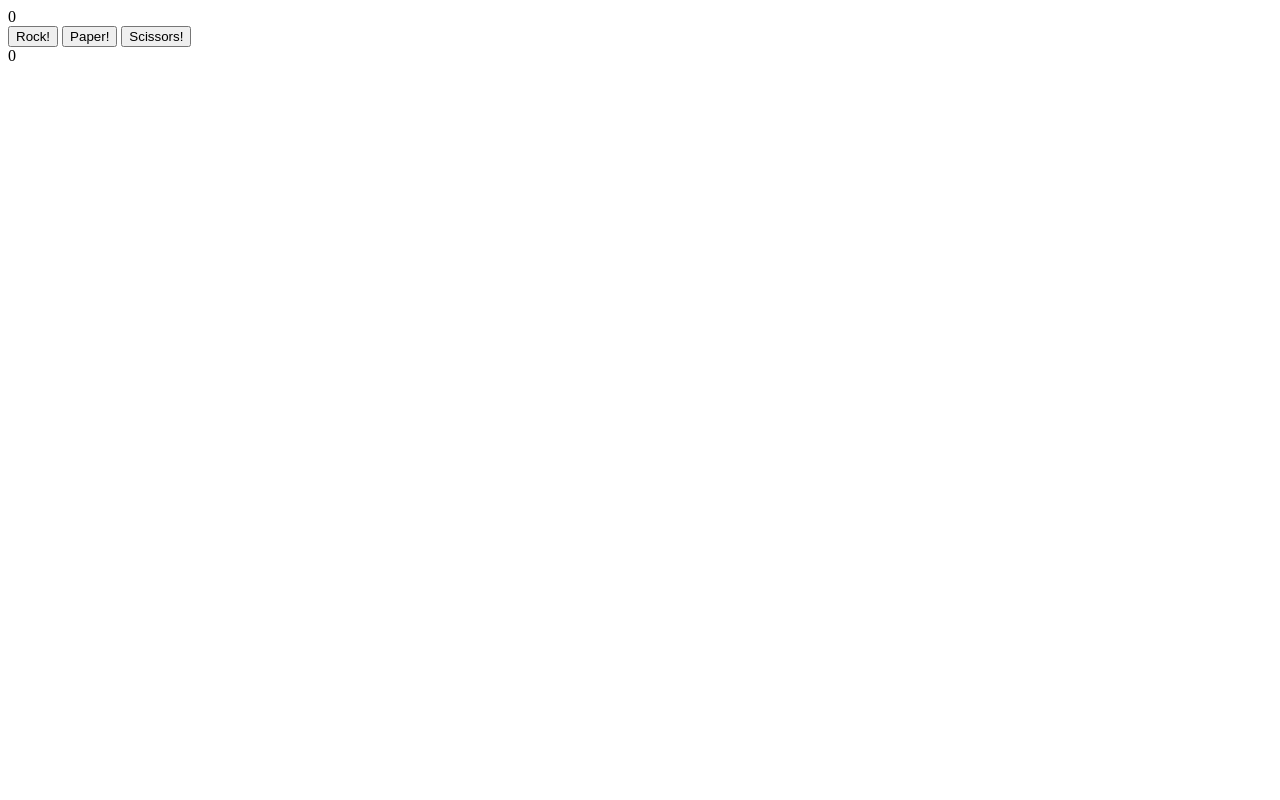
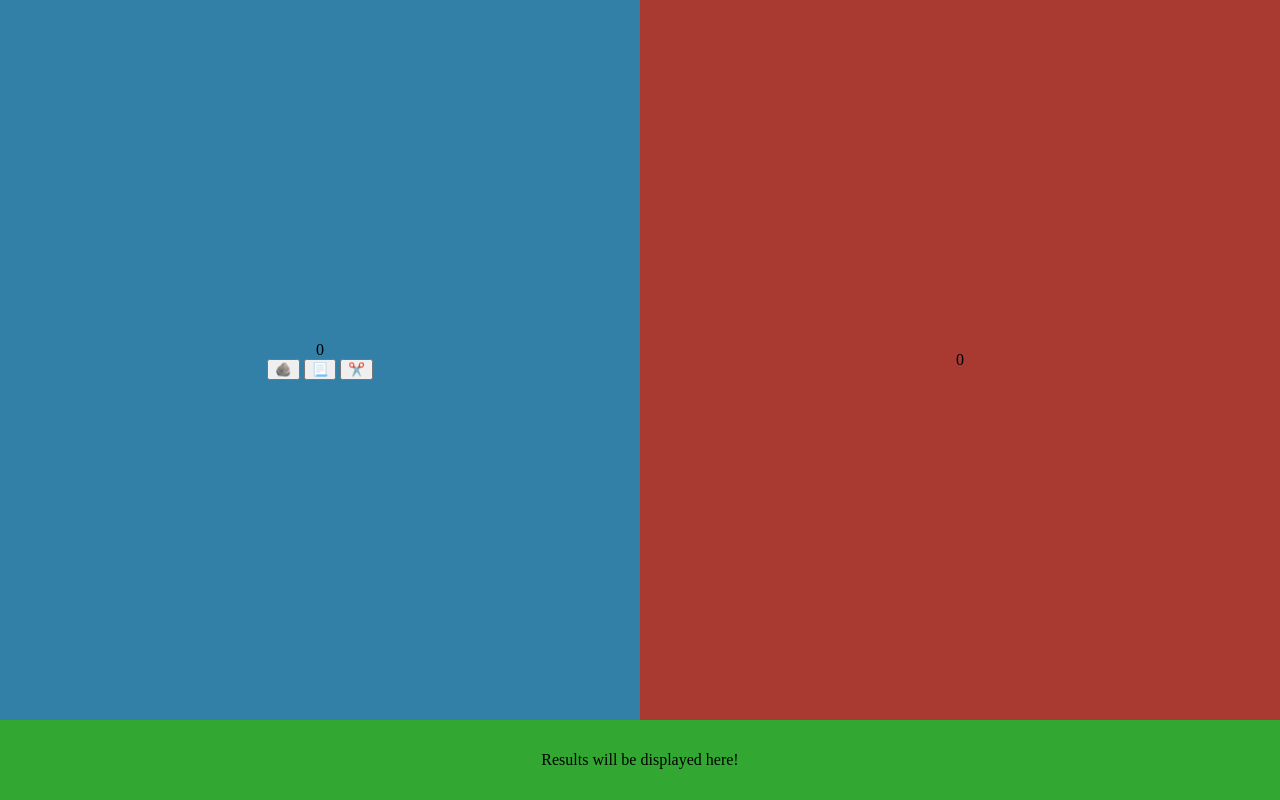
Before and after one commit to DanielDowling999/odin-rps, a plain HTML site: page index.html in a window 1280 px wide. Drawn offline with Linux system fonts and the light colour scheme.

Commit message:
Improved ui, including adding visual representation for players hand. Still need to add for computer, increase sizes, and make prettier

```diff
--- a/index.html
+++ b/index.html
@@ -9,19 +9,26 @@
 </head>
 <body>
     <div id = "game-container">
+        <div id = "players">
             <div id = "player">
                 <div id = "pScore">0</div>
-            <button class = "rps" id="Rock">Rock!</button>
-            <button class = "rps" id="Paper">Paper!</button>
-            <button class = "rps" id="Scissors">Scissors!</button>
+                <div id = "last-played">
+
+                </div>
+                <div id = "handChoice">
+                    <button class = "rps" id="Rock">🪨</button>
+                    <button class = "rps" id="Paper">📃</button>
+                    <button class = "rps" id="Scissors">✂️</button>
+                </div>
+
             </div>
 
             <div id = "computer">
                 <div id = "cScore">0</div>
             </div>
-
+        </div>
         <div id= "result">
-
+            Results will be displayed here!
         </div>
     </div>
 
--- a/javascript.js
+++ b/javascript.js
@@ -1,12 +1,4 @@
 console.log("Hello World");
-
-
-
-/*psuedocode logic
-The player will be prompted to play rock, paper or scissors.
-The computer will randomly play rock, paper or scissors
-The winner will be displayed*/
-
 
 function getComputerChoice(){
     //Rock will be 1, paper will be 2, scissors will be 3.
@@ -32,6 +24,7 @@ function playGame(){
     const restart = document.querySelector(".restart")
     const victory = document.querySelector("#victory")
     const msg = document.querySelector("#msg");
+    const played = document.querySelector("#last-played");
 
     gameButtons.forEach(button => {
         button.addEventListener('click', () => {
@@ -45,6 +38,7 @@ function playGame(){
 
     function playRound(playerHand){
         let compHand = getComputerChoice();
+        played.textContent = playerHand == "Rock" ? "🪨" : playerHand == "Paper" ? "📃" : "✂️";
         if (compHand == playerHand){
             result.textContent = "It's a Tie!";
             console.log("It's a Tie!");
@@ -79,7 +73,7 @@ function playGame(){
         computerScore = 0;
         pScore.textContent = 0;
         cScore.textContent = 0;
-        result.textContent = "";
+        result.textContent = "Results will be displayed here!";
         victory.style.visibility = 'hidden';
     }
 }
--- a/styles.css
+++ b/styles.css
@@ -1,3 +1,55 @@
+* {
+    box-sizing:border-box;
+    margin:0;
+}
+body {
+    display:flex;
+    flex-direction:column;
+}
+
+#game-container{
+    display:flex;
+    flex-direction:column;
+    align-items:center;
+    height:100vh;
+
+}
+#players{
+    display:flex;
+    flex-direction:row;
+    height:90vh;
+    width:100%;
+
+
+}
+
+#player{
+    background-color: #327fa8;
+    display: flex;
+    flex-direction:column;
+    width:50%;
+    height:90vh;
+    align-items: center;
+    justify-content: center;
+}
+#computer{
+    background-color: #a83a32;
+    display: flex;
+    align-items: center;
+    justify-content: center;
+    width:50%;
+    height:90vh;
+}
+#result {
+    display: flex;
+    background-color:#32a832;
+    height:10vh;
+    width:100%;
+    text-align: center;
+    align-items: center;
+    justify-content: center;
+}
+
 #victory {
     position: fixed;
     top: 0;
```
Lines whose indentation alone changed are shown as unchanged.
